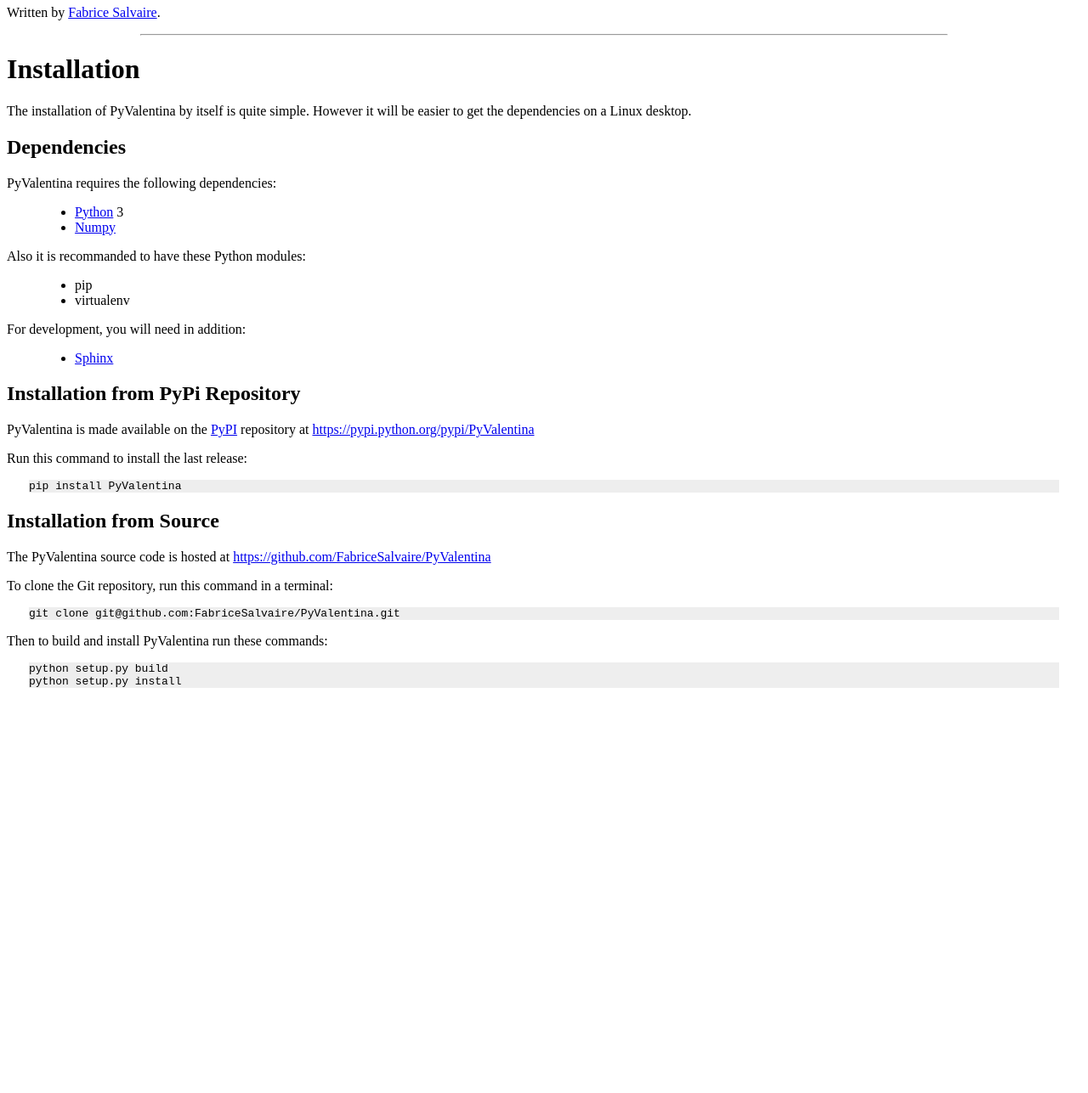
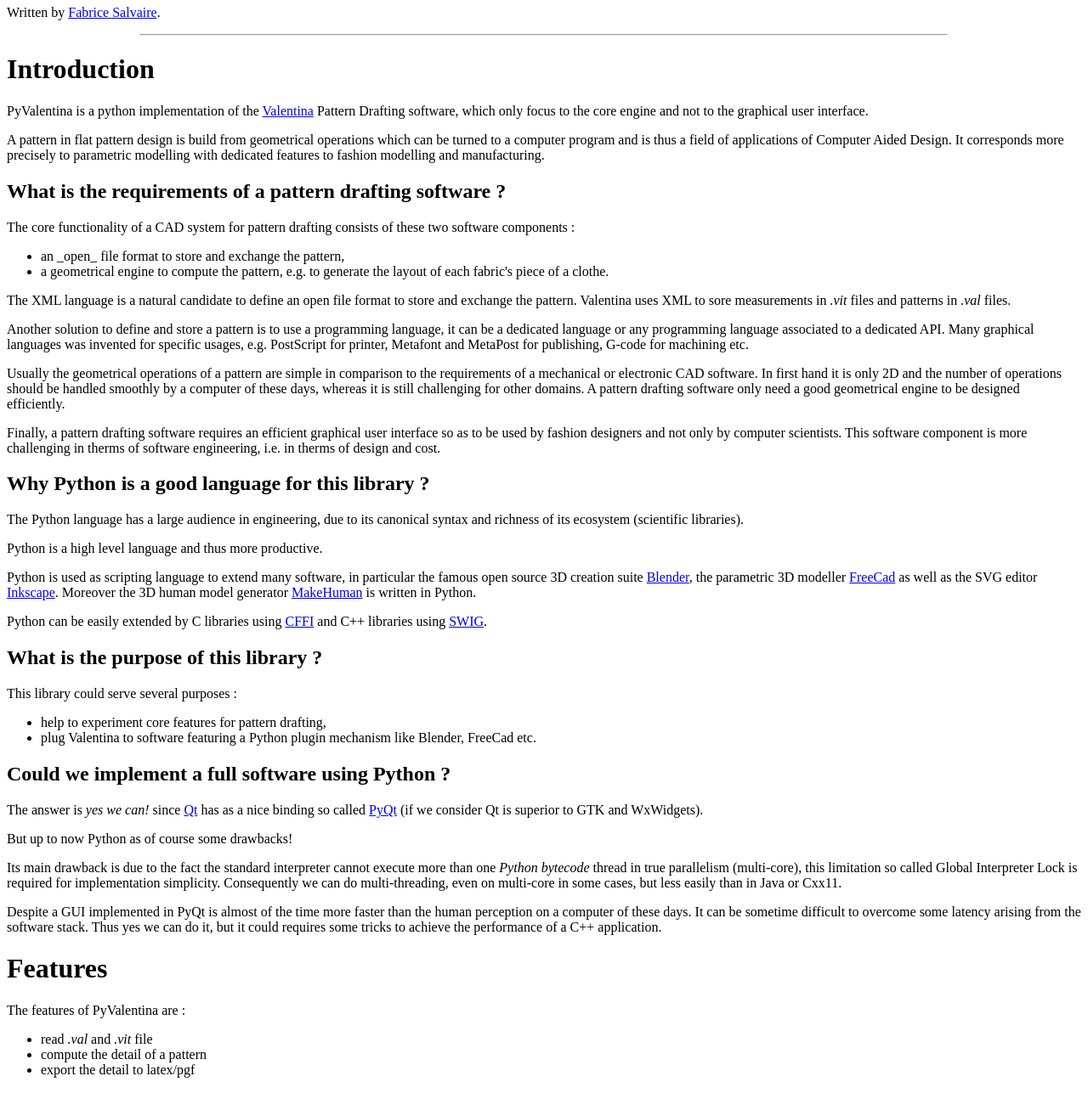
Before and after one commit to FabriceSalvaire/Patro, a plain HTML site: page README.html in a window 1280 px wide. Shown: the part 740-2027 px from the top of the page at 85% size. Before the commit the page ends 1563 px from the top, so only its background shows below. Drawn offline with Linux system fonts and the light colour scheme.

Commit message:
updated doc

```diff
--- a/README.html
+++ b/README.html
@@ -394,6 +394,80 @@ ul.auto-toc {
 <hr class="docutils" />
 <!-- -*- Mode: rst -*- -->
 </div>
+<div class="section" id="introduction">
+<h1>Introduction</h1>
+<p>PyValentina is a python implementation of the <a class="reference external" href="http://valentina-project.org/">Valentina</a> Pattern
+Drafting software, which only focus to the core engine and not to the graphical user interface.</p>
+<p>A pattern in flat pattern design is build from geometrical operations which can be turned to a
+computer program and is thus a field of applications of Computer Aided Design.  It corresponds more
+precisely to parametric modelling with dedicated features to fashion modelling and manufacturing.</p>
+<div class="section" id="what-is-the-requirements-of-a-pattern-drafting-software">
+<h2>What is the requirements of a pattern drafting software ?</h2>
+<p>The core functionality of a CAD system for pattern drafting consists of these two software components :</p>
+<ul class="simple">
+<li>an _open_ file format to store and exchange the pattern,</li>
+<li>a geometrical engine to compute the pattern, e.g. to generate the layout of each fabric's piece of a clothe.</li>
+</ul>
+<p>The XML language is a natural candidate to define an open file format to store and exchange the
+pattern. Valentina uses XML to sore measurements in <em>.vit</em> files and patterns in <em>.val</em> files.</p>
+<p>Another solution to define and store a pattern is to use a programming language, it can be a
+dedicated language or any programming language associated to a dedicated API.  Many graphical
+languages was invented for specific usages, e.g. PostScript for printer, Metafont and MetaPost for
+publishing, G-code for machining etc.</p>
+<p>Usually the geometrical operations of a pattern are simple in comparison to the requirements of a
+mechanical or electronic CAD software.  In first hand it is only 2D and the number of operations
+should be handled smoothly by a computer of these days, whereas it is still challenging for other
+domains.  A pattern drafting software only need a good geometrical engine to be designed
+efficiently.</p>
+<p>Finally, a pattern drafting software requires an efficient graphical user interface so as to be used
+by fashion designers and not only by computer scientists.  This software component is more challenging in
+therms of software engineering, i.e. in therms of design and cost.</p>
+</div>
+<div class="section" id="why-python-is-a-good-language-for-this-library">
+<h2>Why Python is a good language for this library ?</h2>
+<p>The Python language has a large audience in engineering, due to its canonical syntax and richness of
+its ecosystem (scientific libraries).</p>
+<p>Python is a high level language and thus more productive.</p>
+<p>Python is used as scripting language to extend many software, in particular the famous open source
+3D creation suite <a class="reference external" href="https://www.blender.org">Blender</a>, the parametric 3D modeller <a class="reference external" href="http://freecadweb.org">FreeCad</a> as well as the SVG editor <a class="reference external" href="https://inkscape.org/">Inkscape</a>.  Moreover
+the 3D human model generator <a class="reference external" href="http://www.makehuman.org">MakeHuman</a> is written in Python.</p>
+<p>Python can be easily extended by C libraries using <a class="reference external" href="http://cffi.readthedocs.io/en/latest">CFFI</a>
+and C++ libraries using <a class="reference external" href="http://www.swig.org">SWIG</a>.</p>
+</div>
+<div class="section" id="what-is-the-purpose-of-this-library">
+<h2>What is the purpose of this library ?</h2>
+<p>This library could serve several purposes :</p>
+<ul class="simple">
+<li>help to experiment core features for pattern drafting,</li>
+<li>plug Valentina to software featuring a Python plugin mechanism like Blender, FreeCad etc.</li>
+</ul>
+</div>
+<div class="section" id="could-we-implement-a-full-software-using-python">
+<h2>Could we implement a full software using Python ?</h2>
+<p>The answer is <em>yes we can!</em> since <a class="reference external" href="https://www.qt.io">Qt</a> has as a nice binding so called <a class="reference external" href="https://riverbankcomputing.com/software/pyqt/intro">PyQt</a> (if we consider Qt is superior to GTK and
+WxWidgets).</p>
+<p>But up to now Python as of course some drawbacks!</p>
+<p>Its main drawback is due to the fact the standard interpreter cannot execute more than one <em>Python
+bytecode</em> thread in true parallelism (multi-core), this limitation so called Global Interpreter Lock
+is required for implementation simplicity.  Consequently we can do multi-threading, even on
+multi-core in some cases, but less easily than in Java or Cxx11.</p>
+<p>Despite a GUI implemented in PyQt is almost of the time more faster than the human perception on a
+computer of these days.  It can be sometime difficult to overcome some latency arising from the
+software stack.  Thus yes we can do it, but it could requires some tricks to achieve the performance
+of a C++ application.</p>
+<!-- -*- Mode: rst -*- -->
+</div>
+</div>
+<div class="section" id="features">
+<h1>Features</h1>
+<p>The features of PyValentina are :</p>
+<ul class="simple">
+<li>read <em>.val</em> and <em>.vit</em> file</li>
+<li>compute the detail of a pattern</li>
+<li>export the detail to latex/pgf</li>
+</ul>
+<!-- -*- Mode: rst -*- -->
+</div>
 <div class="section" id="installation">
 <span id="installation-page"></span><h1>Installation</h1>
 <p>The installation of PyValentina by itself is quite simple. However it will be easier to get the
```
Also changed, not shown: README.txt, doc/sphinx/source/features.txt (added), doc/sphinx/source/introduction.txt (added), 3 other files.
